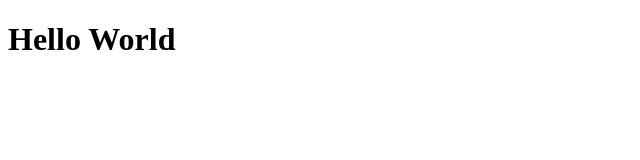
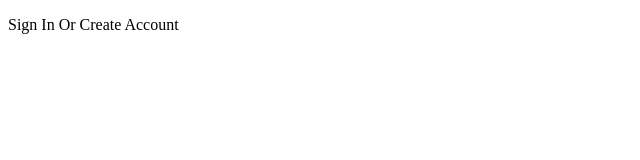
Before and after one commit to evelynhyx/Hollister, a plain HTML site: page public/index.html in a window 1280 px wide. Shown: the whole page, without its empty margins (0-640 px from the left). Drawn offline with Linux system fonts and the light colour scheme.

Commit message:
Added paragraph to index.html

```diff
--- a/public/index.html
+++ b/public/index.html
@@ -4,6 +4,6 @@
         <title>Hollister</title>
     </head>
     <body>
-        <h1>Hello World</h1>
+        <p>Sign In Or Create Account</p>
     </body>
 </html>
```
Also changed, not shown: 1 other file.
